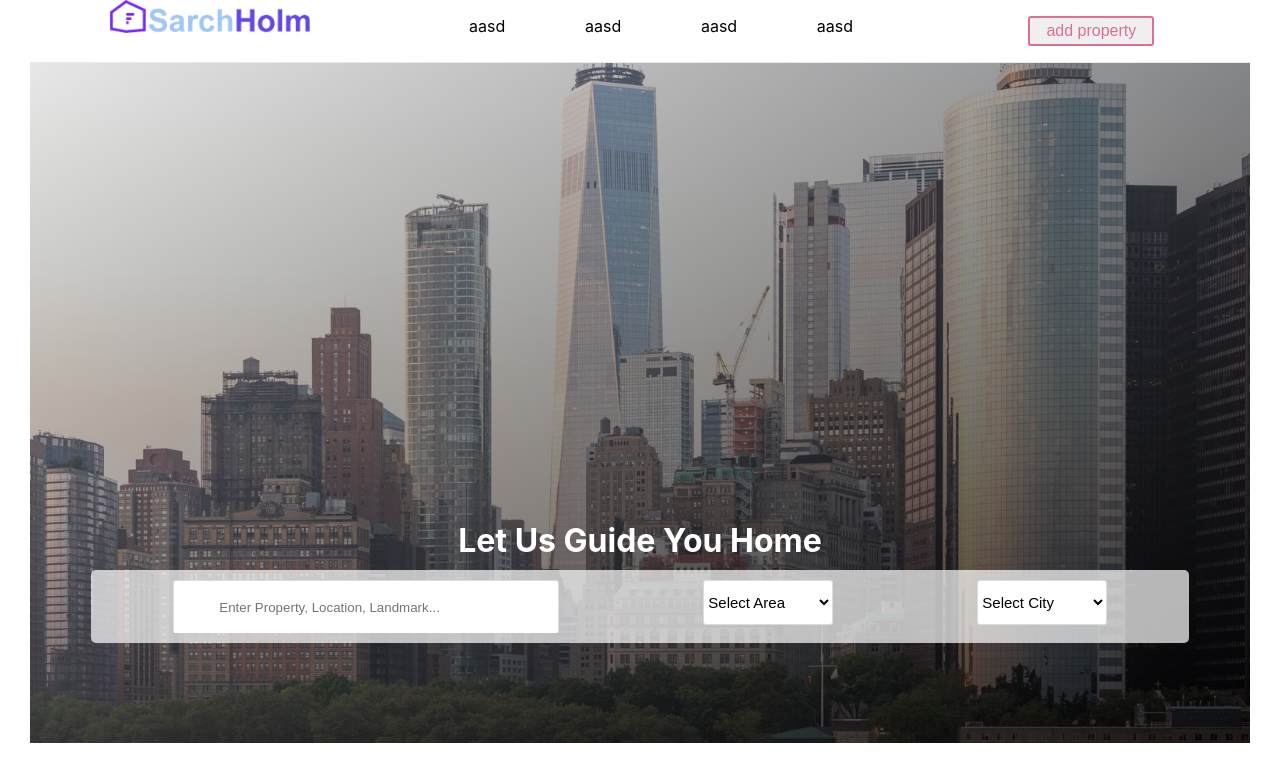
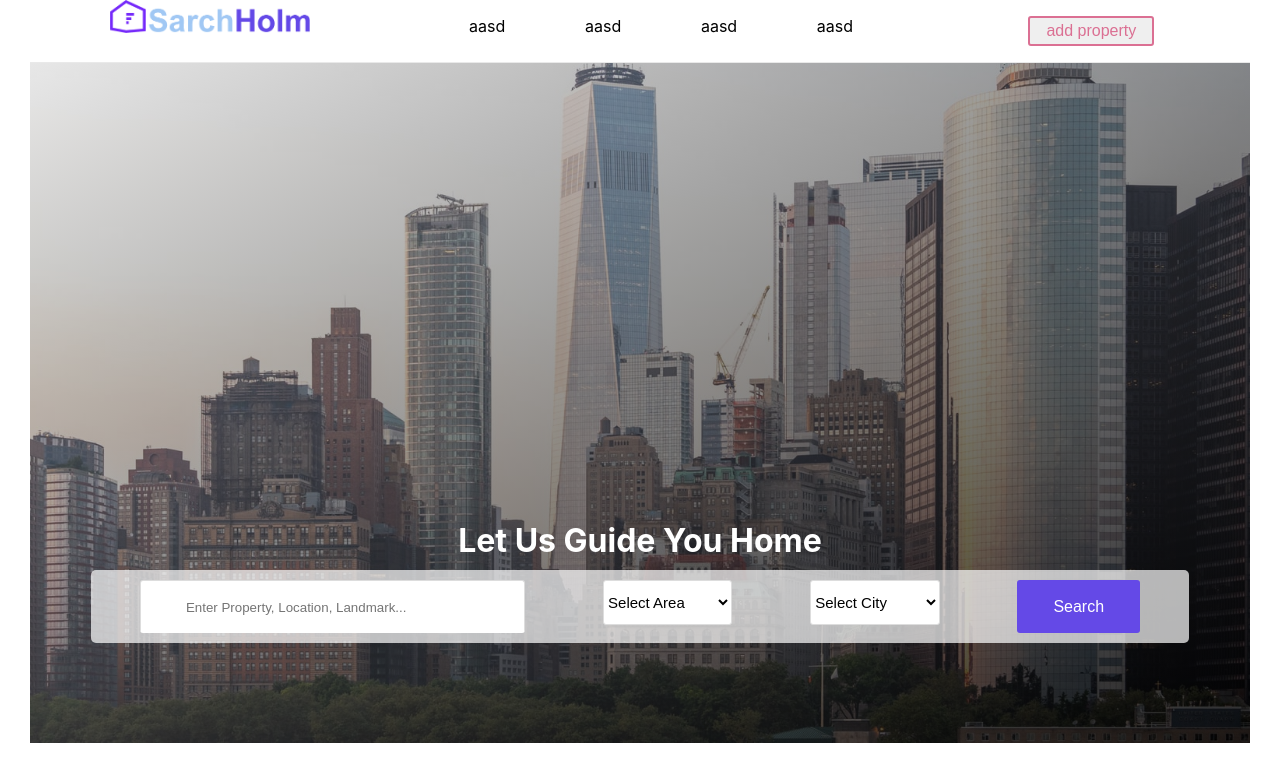
Before and after one commit to Web-Developers-G7/search-home, a React (Create React App) app: page / in a window 1280 px wide. Shown: the top 782 px of the page. Built offline with nearby package versions, Linux system fonts and the light colour scheme.

Commit message:
add search btn

```diff
--- a/src/components/navbar.js
+++ b/src/components/navbar.js
@@ -98,7 +98,22 @@ export const Select = styled.select`
   font-size: 15px;
   height: 45px;
   background: #fff;
-  line-height: 25px;
+  line-height: 30px;
   width: 12%;
+  padding: 10px 0;
 `;
 export const Option = styled.option``;
+
+export const SearchBtn = styled(Button)`
+  padding: 10px 35px;
+  line-height: 1.2;
+  border-radius: 3px;
+  background: #6449e7;
+  border: 1px solid transparent;
+  color: #fff !important;
+  transition: 0.3s;
+  display: inline-block;
+  // font-size: 15px;
+  font-weight: 400;
+  margin: 0;
+`;
--- a/src/sections/header/index.js
+++ b/src/sections/header/index.js
@@ -14,7 +14,8 @@ import {
   Select,
   Option,
   Header,
-  ContainerBottom
+  ContainerBottom,
+  SearchBtn
 } from "../../components/navbar";
 import logo from "../../images/logo-blue.png";
 
@@ -52,6 +53,7 @@ const HeaderSection = () => {
                 <Option value="london">london</Option>
                 <Option value="newyork">newyork</Option>
               </Select>
+              <SearchBtn>Search</SearchBtn>
             </Form>
           </FormContainer>
         </ContainerBottom>
```
